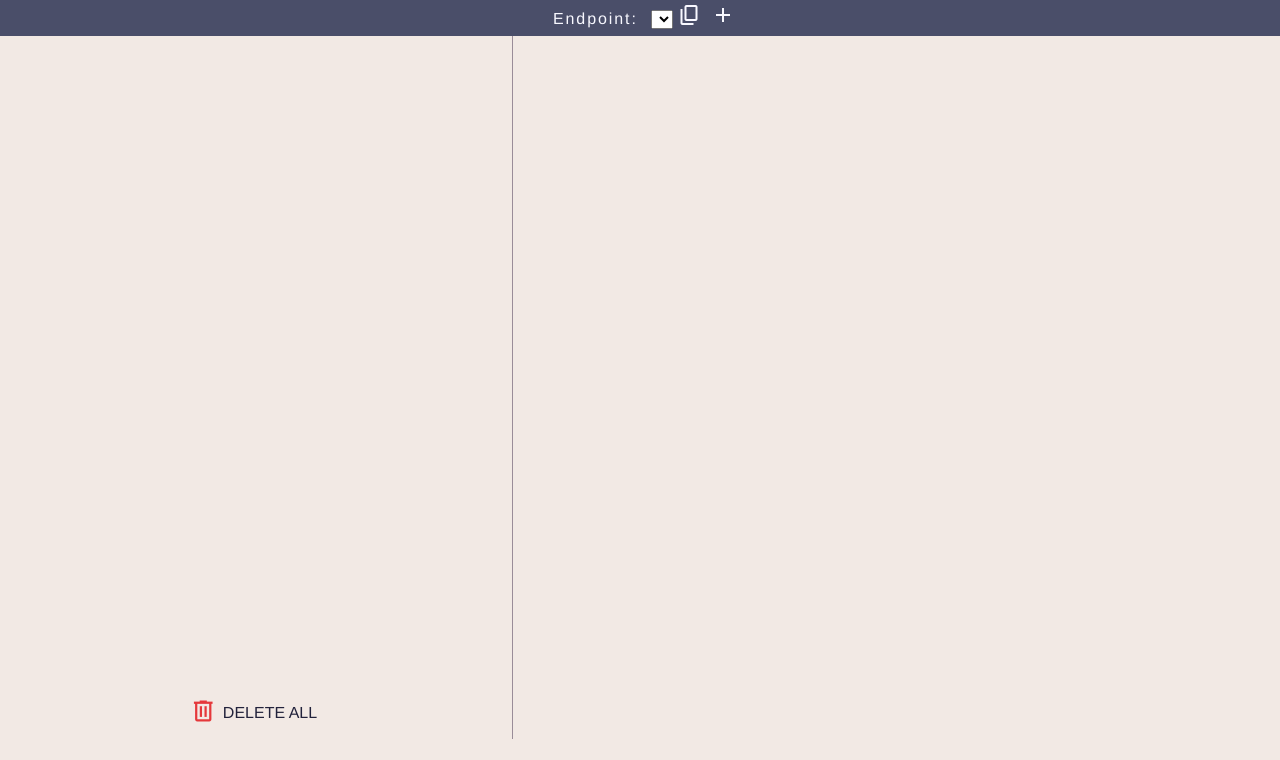
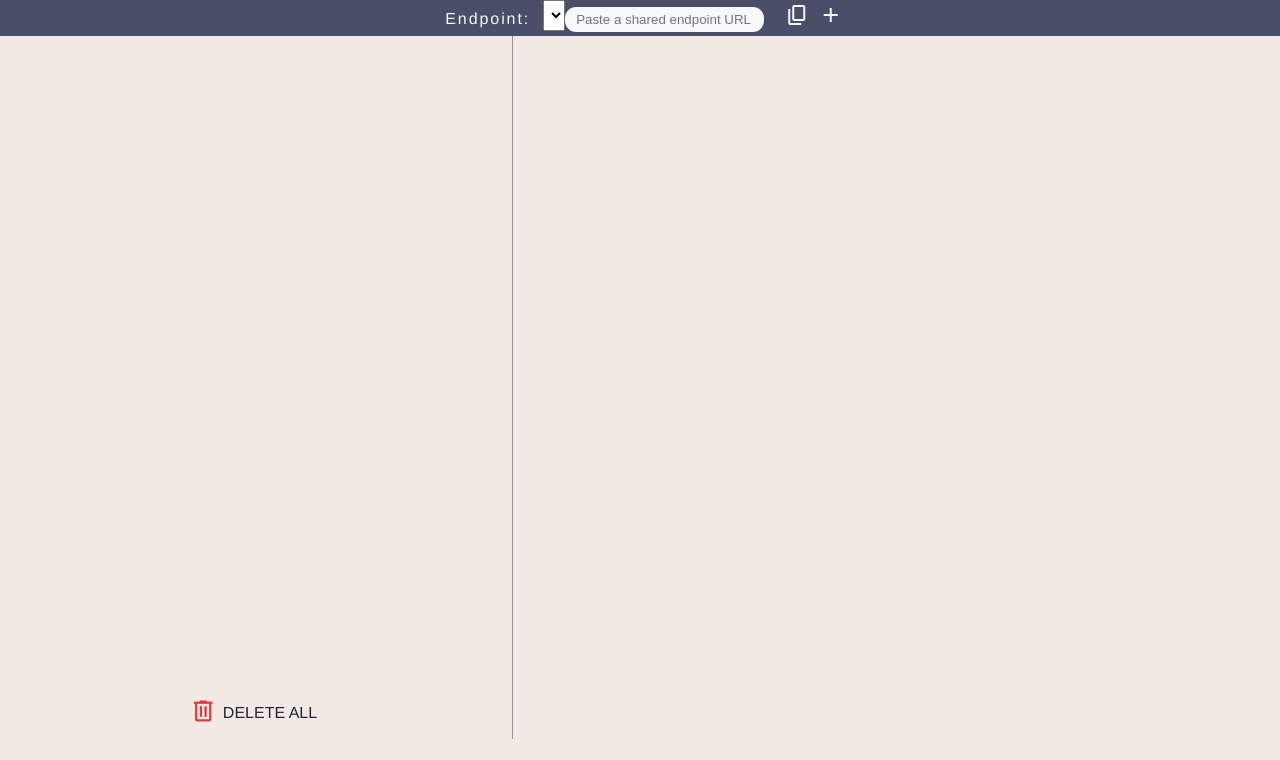
Before and after one commit to 2401-Team-6/request-bin-frontend, a React (Vite) app: page / in a window 1280 px wide. Shown: the top 760 px of the page. Built offline with nearby package versions, Linux system fonts and the light colour scheme.

Commit message:
Removed console.log

```diff
--- a/src/App.jsx
+++ b/src/App.jsx
@@ -2,6 +2,7 @@ import { useState, useEffect } from 'react';
 import Sidebar from './components/Sidebar';
 import RequestContent from './components/RequestContent';
 import EndpointDropdown from './components/EndpointDropdown';
+import EndpointText from './components/EndpointText';
 import HeaderButton from './components/HeaderButton';
 import useSocket from './hooks/UseSocket';
 import axios from 'axios';
@@ -167,11 +168,15 @@ function App() {
   return (
     <>
       <header>
-        <label htmlFor='hash-select'>Endpoint:</label>
+        <label htmlFor='hash-dropdown'>Endpoint:</label>
         <EndpointDropdown
           endpoints={endpoints}
           selectedEP={selectedEP}
           setSelectedEP={setSelectedEP}
+        />
+        <EndpointText
+          endpoints={endpoints}
+          onSubmit={handleEndpointSubmit}
         />
         <HeaderButton
           onClick={(e) => {
--- a/src/components/EndpointDropdown.jsx
+++ b/src/components/EndpointDropdown.jsx
@@ -1,41 +1,10 @@
-import { useState } from "react"
-
-// const EndpointDropdown = ({endpoints, selectedEP, onSubmit}) => {
-//   const [currentTypedEP, setTypedEP] = useState("")
-
-//   const handleTyping = (e) => {
-//     if (e.key === 'Enter') {
-//       onSubmit(e)
-//     }
-
-//     setTypedEP(e.target.value)
-
-//     if (endpoints.find(ep => ep.hash === e.target.value)) {
-//       onSubmit(e)
-//     }
-//   }
-
-//   return (
-//     <>
-//       <input type="text" name="hash" id="hash-dropdown" list="hashes" value={currentTypedEP} placeholder={selectedEP.hash} onChange={handleTyping} autoComplete="off"></input>
-//       <datalist id="hashes">
-//         {
-//           endpoints.map(endpoint => (
-//               <option key={endpoint.hash} value={endpoint.hash} onClick={onSubmit} />
-//           ))
-//         }
-//       </datalist>
-//     </>
-//   )
-// }
-
 const EndpointDropdown = ({endpoints, selectedEP, setSelectedEP}) => {
   const handleChange = (e) => {
     setSelectedEP(endpoints.find(ep => ep.hash === e.target.value));
   }
-  console.log(selectedEP)
+
   return (
-    <select id="hash-select" value={selectedEP.hash || ""} onChange={handleChange}>
+    <select id="hash-dropdown" value={selectedEP.hash || ""} onChange={handleChange}>
       {
         endpoints.map(ep => (
           <option key={ep.hash} value={ep.hash}>{`https://${location.host}/log/${ep.hash}`}</option>
--- /dev/null
+++ b/src/components/EndpointText.jsx
@@ -0,0 +1,30 @@
+import { useState } from "react"
+
+const EndpointText = ({ endpoints, onSubmit }) => {
+  const [typedEP, setTypedEP] = useState("")
+
+  const handleChange = (e) => {
+    if (e.key === 'Enter') {
+      onSubmit(e)
+    }
+
+    setTypedEP(e.target.value)
+
+    if (endpoints.find(ep => ep.hash === e.target.value)) {
+      onSubmit(e)
+    }
+  }
+
+  return (
+    <input type="text"
+            name="endpoint-text"
+            id="endpoint-text"
+            value={typedEP}
+            placeholder={"Paste a shared endpoint URL here."}
+            onChange={handleChange}
+            autoComplete="off">
+    </input>
+  )
+}
+
+export default EndpointText
```
